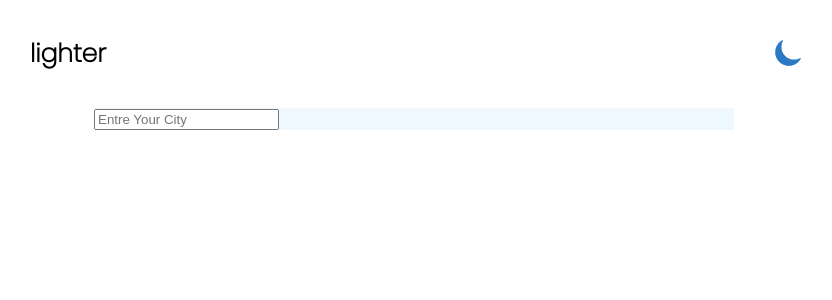
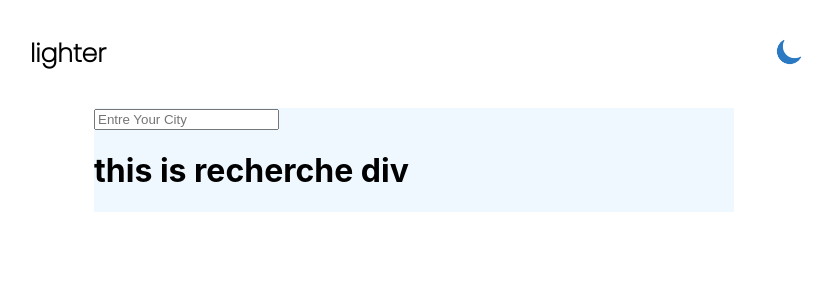
Before and after one commit to Eljily-Mohamed/weather, a React (Create React App) app: page / in a window 1280 px wide. Shown: the top 300 px of the page, without its empty margins (226-1058 px from the left). Built offline with nearby package versions, Linux system fonts and the light colour scheme; the HTML template or start-up script is replaced by a standard one.

Commit message:
get update

```diff
--- a/src/Composants/Navbar.js
+++ b/src/Composants/Navbar.js
@@ -6,16 +6,18 @@ import solie from "./Images/solie.png";
 const Navbar = function Navbar() {
     const [stat,setStat] = useState("white");
     const [icon,setIcon] = useState(moon);
+    let tousEelemnets = document.getElementsByTagName('div');
 
     useEffect (() => {
+        for (let i = 0; i< tousEelemnets.length; i++) {
+            tousEelemnets[i].classList.add("white-color");
+        }
          document.body.style.backgroundColor = stat ;
     },[stat,moon])
 
     //function  on change mode
     const ChangeMode = (e) => {
-          let tousEelemnets = document.getElementsByTagName('div');
-
-          if(e.target.parentNode.value.toString() === "white"){
+          if(e.target.parentNode[0].value.toString() === "white"){
              setStat ("black");
              setIcon(solie);
              for(let i = 0 ; i<tousEelemnets.length ; i++){
--- a/src/Composants/Serach.js
+++ b/src/Composants/Serach.js
@@ -11,6 +11,7 @@ const Serach = () => {
              <input type="text" className="city-input" placeholder="Entre Your City">
 
              </input>
+             <h1>this is recherche div </h1>
           </div>
      );
 }
--- a/src/index.css
+++ b/src/index.css
@@ -23,35 +23,28 @@ body {
 .black .logo , .white .logo{
      width:auto;
 }
+
 .black .logo p , .white .logo p{
         font-size: 25px;
         font-family: 'Poppins', sans-serif;
         font-weight:700;
 }
 
-.black .logo p{
-     color:white;
+.mode img , button {
+     width:30px;
+     margin-top: 13px;
 }
 
-.white .logo p{
-       color:black;
+.black .black-color  button  {
+     background-color: black;
+     cursor: pointer;
+     border:none;
 }
 
-
-#black , #white , img{
-      margin-top:13px;
-      border:none;
-      width:32px;
-}
-
-
-#black{
-      background-color: black;
-      cursor: pointer;
-}
-#white{
+.white .white-color button {
      background-color: white;
      cursor: pointer;
+     border:none
 }
 /* styling the Container  composant  */
 .container{
```
